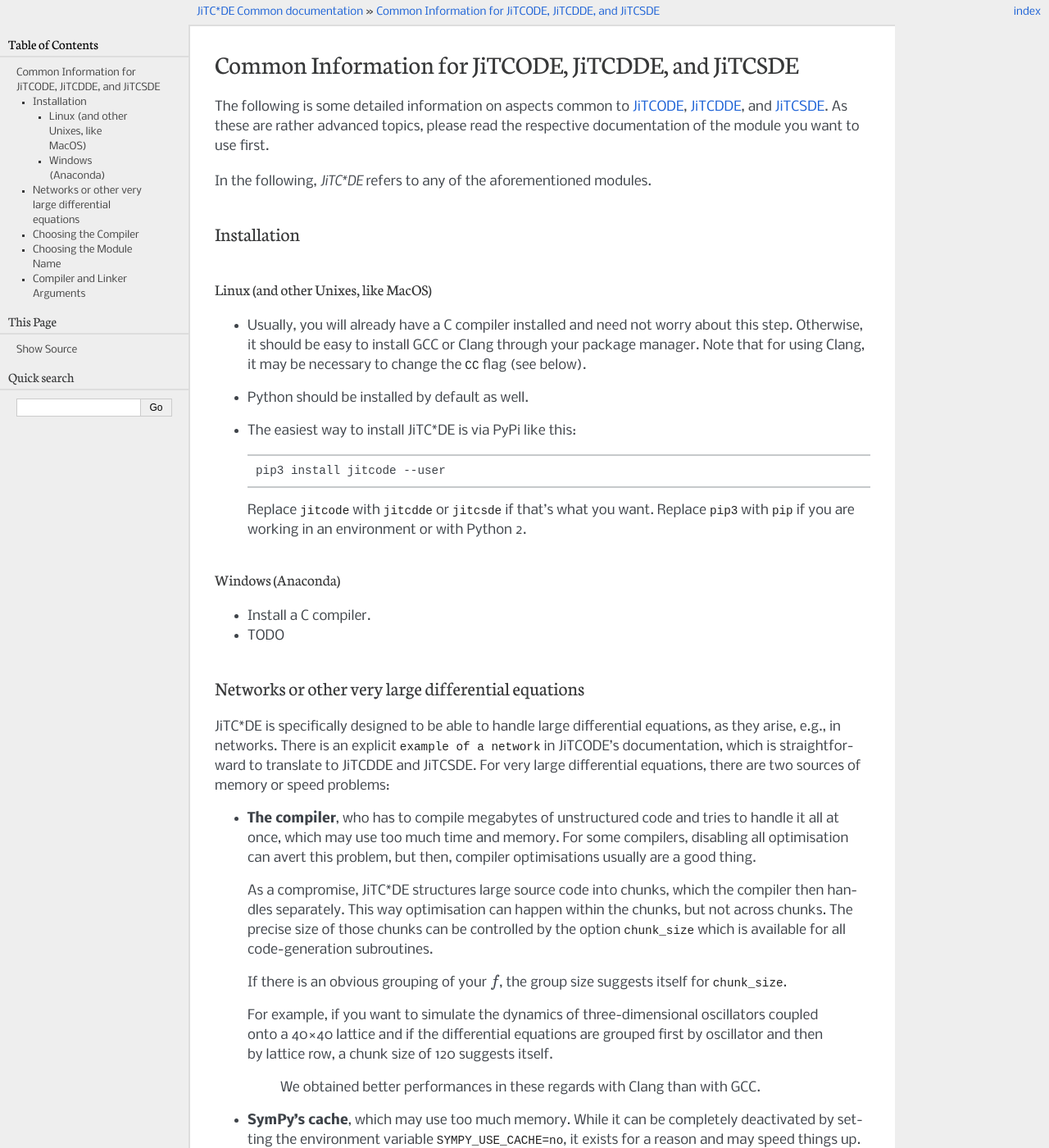
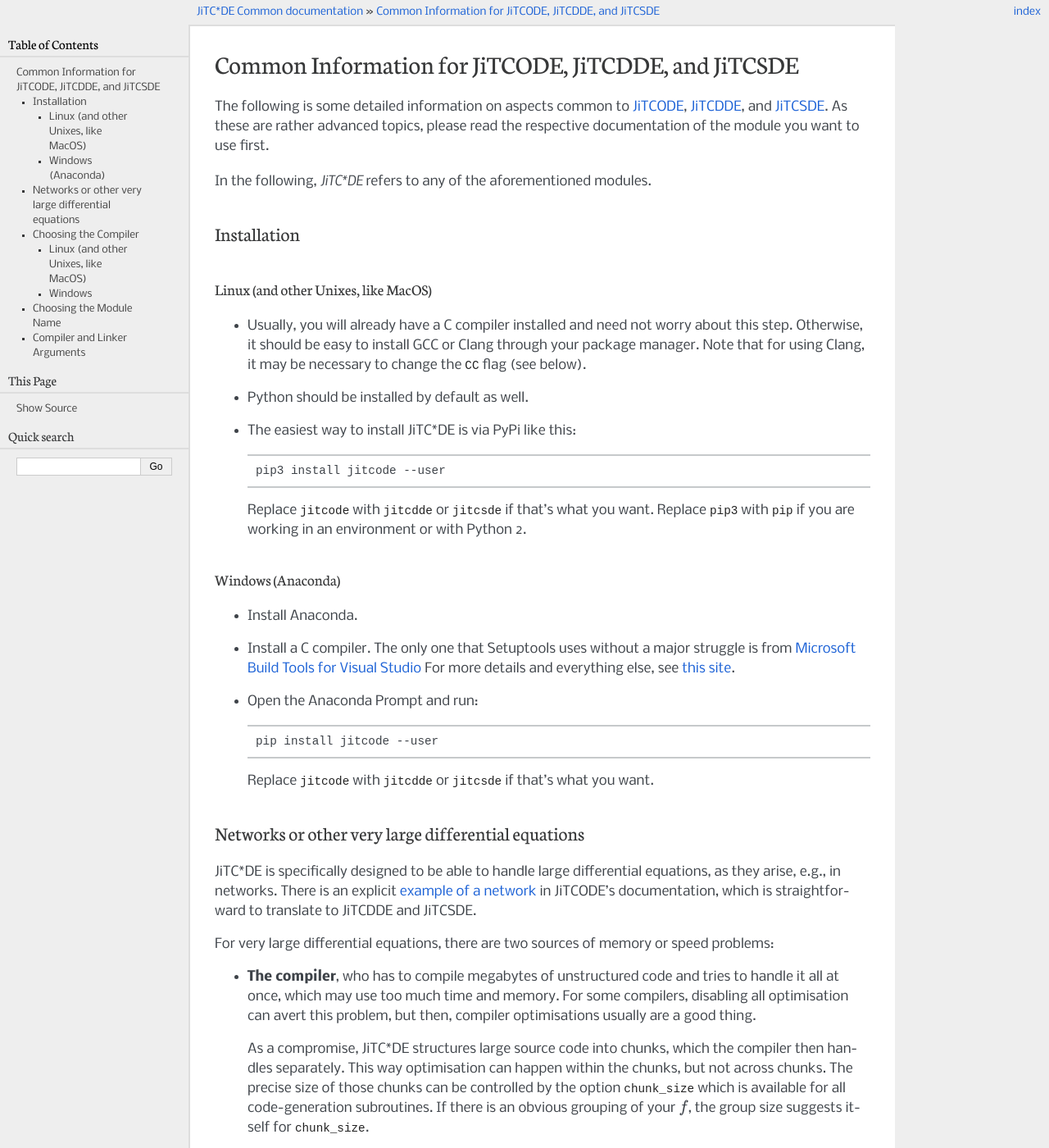
Before and after one commit to neurophysik/jitcxde_common, a Sphinx documentation site: the page built from docs/index.rst, in a window 1280 px wide and 1400 px high. Shown: the whole window at 82% size. Built offline with Sphinx 7.4.7, drawn with Linux system fonts in a browser that asks for light colours; the version number could not be read and is left out; some of the changed text lies outside the part shown.

Commit message:
Installation notes, part 2

```diff
--- a/docs/index.rst
+++ b/docs/index.rst
@@ -29,25 +29,39 @@
 
 Windows (Anaconda)
 ^^^^^^^^^^^^^^^^^^
+
+*	Install Anaconda.
+
 *	Install a C compiler.
-*   TODO
+	The only one that Setuptools uses without a major struggle is from `Microsoft Build Tools for Visual Studio <http://landinghub.visualstudio.com/visual-cpp-build-tools>`_
+	For more details and everything else, see `this site <https://wiki.python.org/moin/WindowsCompilers>`_.
+
+*	Open the Anaconda Prompt and run:
+
+	.. code-block:: bash
+
+		pip install jitcode --user
+
+	Replace `jitcode` with `jitcdde` or `jitcsde` if that’s what you want.
 
 Networks or other very large differential equations
 ---------------------------------------------------
 
 JiTC*DE is specifically designed to be able to handle large differential equations, as they arise, e.g., in networks.
-There is an explicit `example of a network` in JiTCODE’s documentation, which is straightforward to translate to JiTCDDE and JiTCSDE.
+There is an explicit `example of a network`_ in JiTCODE’s documentation, which is straightforward to translate to JiTCDDE and JiTCSDE.
+
 For very large differential equations, there are two sources of memory or speed problems:
 
 *	**The compiler**,
 	who has to compile megabytes of unstructured code and tries to handle it all at once, which may use too much time and memory. For some compilers, disabling all optimisation can avert this problem, but then, compiler optimisations usually are a good thing.
 
 	As a compromise, JiTC*DE structures large source code into chunks, which the compiler then handles separately. This way optimisation can happen within the chunks, but not across chunks. The precise size of those chunks can be controlled by the option `chunk_size` which is available for all code-generation subroutines.
+	If there is an obvious grouping of your :math:`f`, the group size suggests itself for `chunk_size`.
 
-	If there is an obvious grouping of your :math:`f`, the group size suggests itself for `chunk_size`.
-    For example, if you want to simulate the dynamics of three-dimensional oscillators coupled onto a 40×40 lattice and if the differential equations are grouped first by oscillator and then by lattice row, a chunk size of 120 suggests itself.
+	For example, if you want to simulate the dynamics of three-dimensional oscillators coupled onto a 40×40 lattice and if the differential equations are grouped first by oscillator and then by lattice row, a chunk size of 120 suggests itself.
 
 	We obtained better performances in these regards with Clang than with GCC.
+
 
 *	**SymPy’s cache**,
 	which may use too much memory. While it can be completely deactivated by setting the environment variable `SYMPY_USE_CACHE=no`, it exists for a reason and may speed things up.
@@ -61,14 +75,21 @@
 Choosing the Compiler
 ---------------------
 
+Linux (and other Unixes, like MacOS)
+^^^^^^^^^^^^^^^^^^^^^^^^^^^^^^^^^^^^
 Setuptools uses your operating system’s `CC` flag to choose the compiler.
 Therefore, this is what you have to change, if you want to change the compiler.
 Some common ways to do this are (using `clang` as an example for the desired compiler):
 
-* On Unix, call `export CC=clang` in the terminal before running JiTC*DE. Note that you have to do this anew for every instance of the terminal or write it into some configuration file.
+* Call `export CC=clang` in the terminal before running JiTC*DE. Note that you have to do this anew for every instance of the terminal or write it into some configuration file.
 * Call `os.environ["CC"] = "clang"` in Python.
 
 So far, Clang has proven to be better at handling large differential equations.
+
+Windows
+^^^^^^^
+
+I haven’t tried it myself, but `this site <https://wiki.python.org/moin/WindowsCompilers>`_ should help you.
 
 Choosing the Module Name
 ------------------------
```
